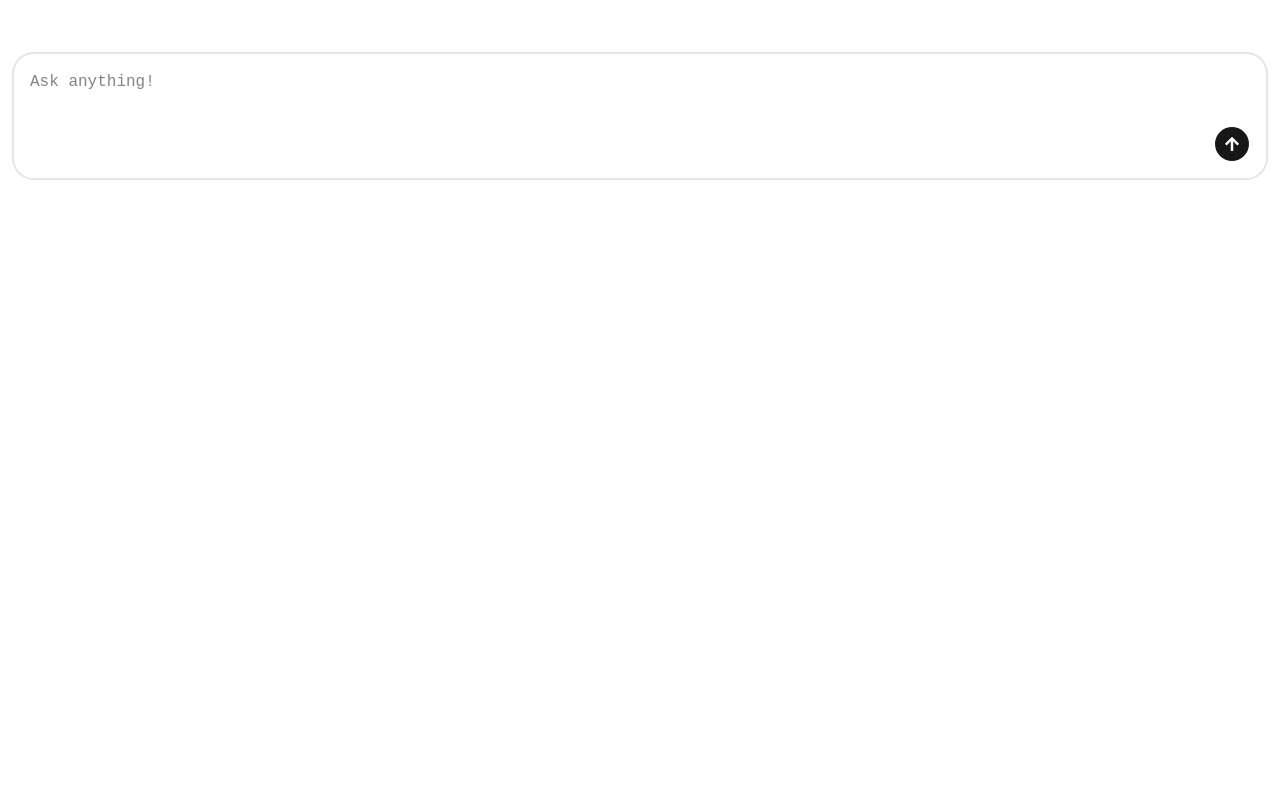
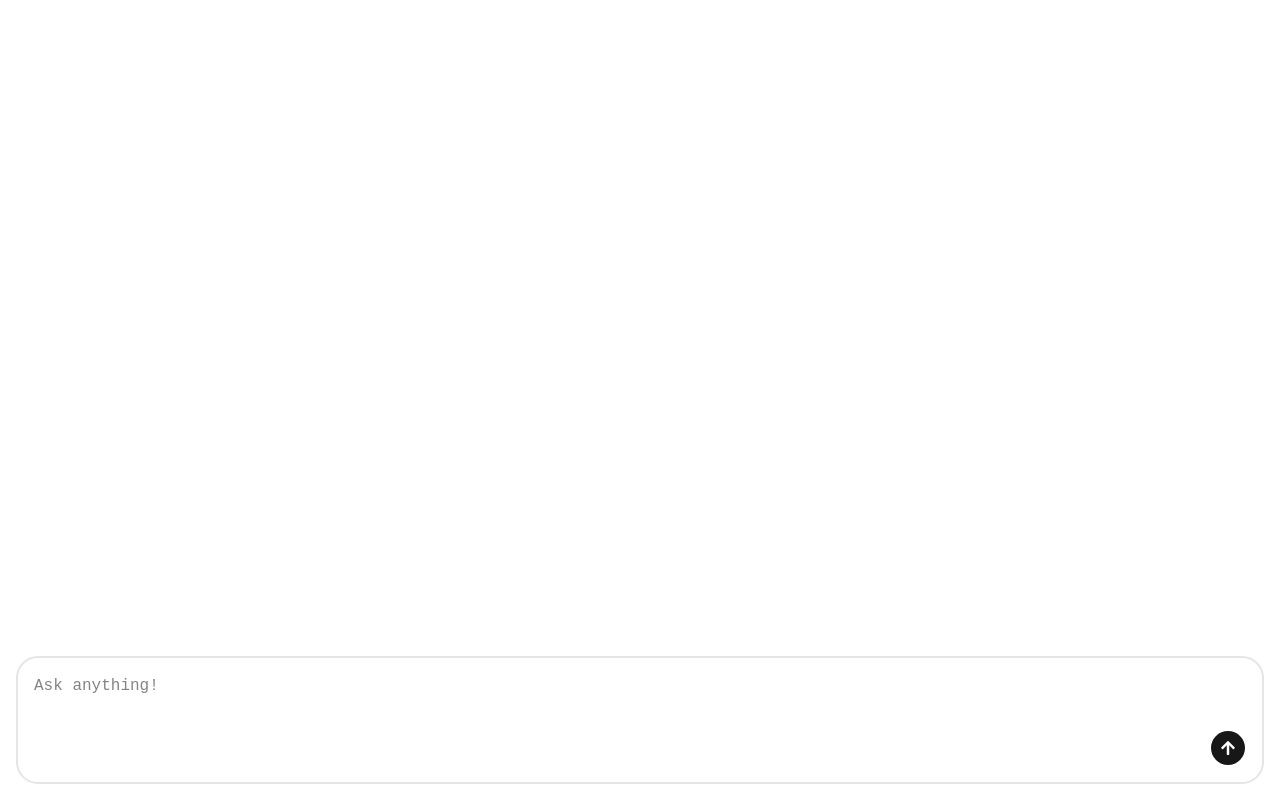
Before and after one commit to grissinibread/ChatBot, a React (Vite) app in the folder packages/client/: page / in a window 1280 px wide. Built offline with nearby package versions, Linux system fonts and the light colour scheme.

Commit message:
Improved the look and feel

```diff
--- a/packages/client/src/App.tsx
+++ b/packages/client/src/App.tsx
@@ -2,7 +2,7 @@
 
 function App() {
    return (
-      <div className="p-3">
+      <div className="p-4 h-screen w-2xl w-full">
          <ChatBot />
       </div>
    );
--- a/packages/client/src/components/ui/ChatBot.tsx
+++ b/packages/client/src/components/ui/ChatBot.tsx
@@ -21,18 +21,18 @@
 const ChatBot = () => {
    const [messages, setMessages] = useState<Message[]>([]);
    const [isBotTyping, setIsBotTyping] = useState(false);
-   const formRef = useRef<HTMLFormElement | null>(null);
+   const lastMessageRef = useRef<HTMLDivElement | null>(null);
    const conversationId = useRef(crypto.randomUUID());
    const { register, handleSubmit, reset, formState } = useForm<FormData>();
 
    useEffect(() => {
-      formRef.current?.scrollIntoView({ behavior: 'smooth' });
+      lastMessageRef.current?.scrollIntoView({ behavior: 'smooth' });
    }, [messages]);
 
    const onSubmit = async ({ prompt }: FormData) => {
       setMessages((prev) => [...prev, { content: prompt, role: 'user' }]);
       setIsBotTyping(true);
-      reset();
+      reset({ prompt: '' });
 
       const { data } = await axios.post<ChatResponse>('/api/chat', {
          prompt,
@@ -60,12 +60,13 @@
    };
 
    return (
-      <div>
-         <div className="flex flex-col gap-3 mb-10">
+      <div className="flex flex-col h-full">
+         <div className="flex flex-col gap-3 mb-10 flex-1 overflow-y-auto">
             {messages.map((message, index) => (
-               <p
+               <div
                   key={index}
                   onCopy={onCopyMessage}
+                  ref={index === messages.length - 1 ? lastMessageRef : null}
                   className={`px-3 py-1 rounded-xl ${
                      message.role === 'user'
                         ? 'bg-blue-600 text-white self-end'
@@ -73,7 +74,7 @@
                   }`}
                >
                   <ReactMarkDown>{message.content}</ReactMarkDown>
-               </p>
+               </div>
             ))}
             {isBotTyping && (
                <div className="flex gap-1 px-3 py-3 bg-gray-200 rounded-xl self-start">
@@ -88,7 +89,6 @@
             onKeyDown={(e) => {
                onKeyDown(e);
             }}
-            ref={formRef}
             className="flex flex-col gap-2 items-end border-2 p-4 rounded-3xl"
          >
             <textarea
@@ -96,6 +96,7 @@
                   required: true,
                   validate: (data) => data.trim().length > 0,
                })}
+               autoFocus
                className="w-full border-0 focus:outline-0 resize-none"
                placeholder="Ask anything!"
                maxLength={1000}
```
